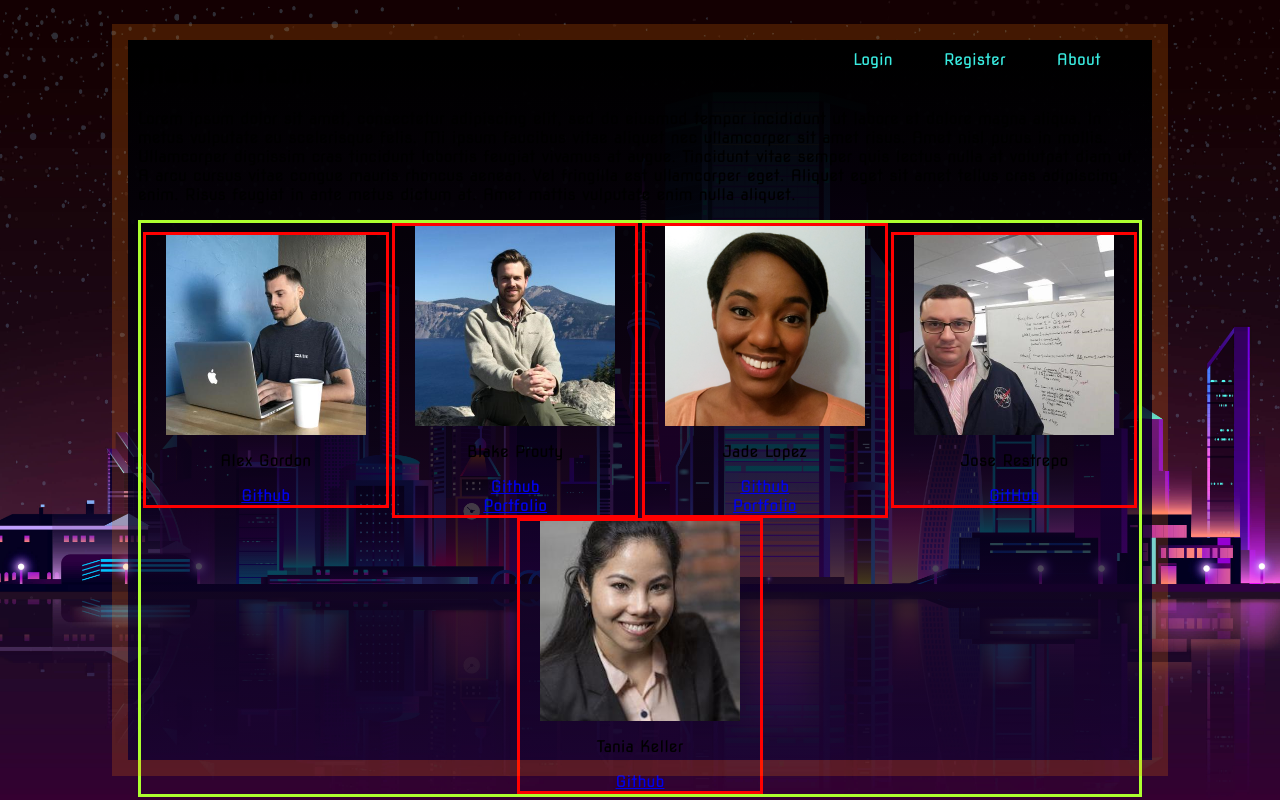
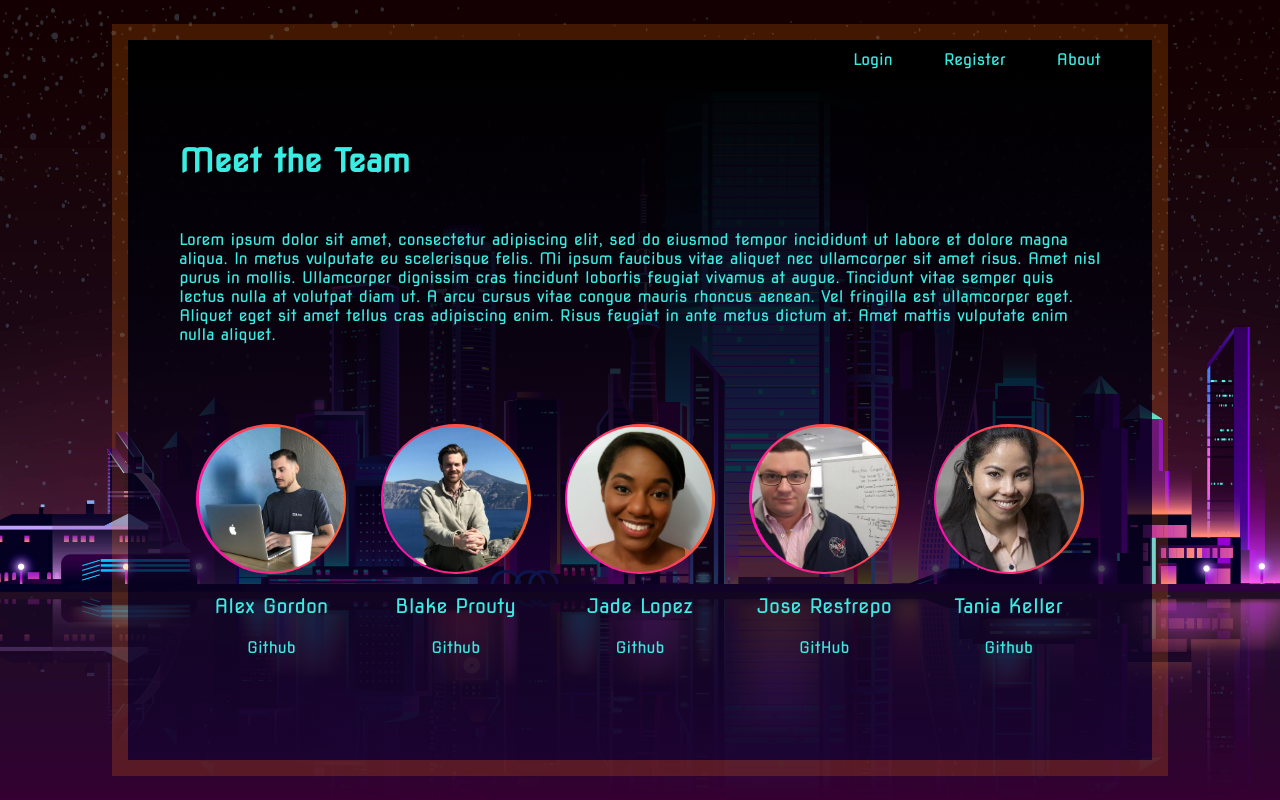
Before and after one commit to cs-24-bw-mud/front-end, a React (Create React App) app: page /about in a window 1280 px wide. Built offline with nearby package versions, Linux system fonts and the light colour scheme.

Commit message:
Finished with about styling for now

```diff
--- a/src/components/About.js
+++ b/src/components/About.js
@@ -9,44 +9,53 @@ import tania from '../assets/tania.png';
 const About = () => {
     return(
         <div className="about-container">
-        <h2 className="about-title">Meet the Team</h2>
+        <h1>Meet the Team</h1>
         <p>Lorem ipsum dolor sit amet, consectetur adipiscing elit, sed do eiusmod tempor incididunt ut labore et dolore magna aliqua. In metus vulputate eu scelerisque felis. Mi ipsum faucibus vitae aliquet nec ullamcorper sit amet risus. Amet nisl purus in mollis. Ullamcorper dignissim cras tincidunt lobortis feugiat vivamus at augue. Tincidunt vitae semper quis lectus nulla at volutpat diam ut.  A arcu cursus vitae congue mauris rhoncus aenean. Vel fringilla est ullamcorper eget. Aliquet eget sit amet tellus cras adipiscing enim. Risus feugiat in ante metus dictum at. Amet mattis vulputate enim nulla aliquet.
         </p>
         <div className="team-container">
             {/* Alex */}
             <div className="team-member">
-                <img className="image" src={alex} alt=" Alex Gordon"></img>
-                <p className="name">Alex Gordon</p>
-                <a className="github" href="https://github.com/agordon1123" target="blank">Github</a>
+                <div className="img-container">
+                    <img src={alex} alt=" Alex Gordon"></img>
+                </div>
+                <h3 >Alex Gordon</h3>
+                <a href="https://github.com/agordon1123" target="blank">Github</a>
             </div>
             {/*Blake */}
             <div className="team-member">
-                <img className="image" src={blake} alt=" Blake Prouty"></img>
-                <p className="name">Blake Prouty</p>
-                <a className="github" href="https://github.com/Prouty89" target="blank">Github</a>
-                <a className="github" href="http://www.blakeprouty.me" target="blank">Portfolio</a>
+                <div className="img-container">
+                    <img src={blake} alt=" Blake Prouty"></img>
+                </div>
+                <h3 >Blake Prouty</h3>
+                <a href="https://github.com/Prouty89" target="blank">Github</a>
+
             </div>
             {/*Jade */}
             <div className="team-member">
-                <img  className="image" src={jade} alt="Jade Lopez"></img>
-                <p className="name">Jade Lopez</p>
-                <a className="github" href="https://github.com/jadeli1720" target="blank">Github</a>
-                <a className="github" href="https://www.jadeelopez.com/" target="blank">Portfolio</a>
+                <div className="img-container">
+                    <img   src={jade} alt="Jade Lopez"></img>
+                </div>
+                <h3 >Jade Lopez</h3>
+                <a href="https://github.com/jadeli1720" target="blank">Github</a>
             </div>
             {/*Jose */}
             <div className="team-member">
-                <img className="image" src={jose} alt="Jose Restrepo"></img>
-                <p className="name">Jose Restrepo</p>
-                <a className="github" href="https://github.com/Artyk77" target="blank">GitHub</a>
+                <div className="img-container">
+                    <img src={jose} alt="Jose Restrepo"></img>
+                </div>
+                <h3 >Jose Restrepo</h3>
+                <a href="https://github.com/Artyk77" target="blank">GitHub</a>
             </div>
             {/*Tania */}
             <div className="team-member">
-                <img  className="image" src={tania} alt="Tania Keller"></img>
-                <p className="name">Tania Keller</p>
-                <a className="github" href="https://github.com/taniamichelle" target="blank">Github</a>
+                <div className="img-container">
+                    <img  src={tania} alt="Tania Keller"></img>
+                </div>
+                <h3 >Tania Keller</h3>
+                <a href="https://github.com/taniamichelle" target="blank">Github</a>
             </div>
         </div>
-        </div>
+    </div>
     )
 }
 
--- a/src/index.scss
+++ b/src/index.scss
@@ -6,6 +6,7 @@ body{
   height: 100vh;
   width: 100vw;
   margin: 0px;
+  color: $lightblue;
   display: flex;
   background: url(./assets/city.jpg);
   background-position: center;
@@ -33,6 +34,6 @@ body{
   outline: 16px solid rgba($orange, .2);
   height: 90%;
   width: 80%;
-  justify-content: space-evenly;
+  // justify-content: space-evenly;
   align-items: center;
 }
--- a/src/styles/about.scss
+++ b/src/styles/about.scss
@@ -1,5 +1,13 @@
-.about-container{
-    padding: 0 10px;
+@import './styles/library.scss';
+
+.about-container {
+    height: 90%;
+    width: 90%;
+    margin: 80px 0 0;
+
+    p {
+        margin-top:50px;
+    }
 
 }
 
@@ -8,7 +16,9 @@
     flex-direction: row;
     flex-wrap: wrap;
     justify-content:center;
-    border: 3px solid greenyellow;
+    margin-top: 80px;
+
+}
 
 .team-member {
 display: flex ;
@@ -16,26 +26,43 @@
 margin: auto;
 justify-content: center;
 text-align: center;
-        border: 3px solid red;
-        .image{
-            max-width: 100%;
-            width: 200px;
-            height: 200px;
-            margin: 0 20px;
+
+    .img-container {
+        width: 150px;
+        height: 150px;
+        border-radius: 50%;
+        background-image:
+            linear-gradient(245deg, $orange, $pink);
+
+        img {
+            border-radius: 50%;
+            width: 145px;
+            height: 145px;
+            padding-top: 2.5px;
+        }
+
+
+    }
+
+
+
+    h3 {
+        font-size: 20px;
+        font-weight: normal;
+        margin: 20px auto ;
+        // z-index: 1;
+    }
+
+    a {
+        color: $lightblue;
+        text-decoration: none;
+        transition: all 0.3s ease-in-out;
+        // z-index: 1;
+
+        &:hover {
+            color:$pink;
         }
     }
 
 
-    // .team-member{
-    //     display: flex ;
-    //     flex-direction: column;
-    //     justify-content: center;
-
-    //     .image{
-    //         border: 1px solid blue;
-    //     max-width: 100px;
-    //     height: auto;
-    // }
-    // }
-
 }
--- a/src/styles/library.scss
+++ b/src/styles/library.scss
@@ -1,9 +1,38 @@
 //Game Colors
 
-$lightblue: #3AECE1 !default;
+$lightblue: #3aece1 !default;
 $blue: #130086 !default;
 $darkblue: #150042 !default;
-$orange: #FF7A00 !default;
-$pink: #FF00C7 !default;
-$purple: #7600AD !default;
+$orange: #ff7a00 !default;
+$pink: #ff00c7 !default;
+$purple: #7600ad !default;
 $blueblack: #110330 !default;
+
+@mixin gradient-border($color1, $color2, $border-width, $direction) {
+    border: none;
+    background-repeat: no-repeat;
+    background-image: linear-gradient(#{$direction}, $color1 0%, $color2 100%), linear-gradient(#{$direction}, $color1 0%, $color2 100%);
+    @if $direction == "to right" or $direction == "to left" {
+        @if $direction == "to right" {
+        border-left: $border-width solid $color1;
+        border-right: $border-width solid $color2;
+        } @else {
+        border-left: $border-width solid $color2;
+        border-right: $border-width solid $color1;
+        }
+        background-position: 0 100%, 0 100%;
+        background-size: 100% $border-width;
+    }
+
+    @if $direction == "to top" or $direction == "to bottom" {
+        @if $direction == "to top" {
+        border-top: $border-width solid $color2;
+        border-bottom: $border-width solid $color1;
+        } @else {
+        border-top: $border-width solid $color1;
+        border-bottom: $border-width solid $color2;
+        }
+        background-position: 0 0, 100% 0;
+        background-size: $border-width 100%;
+    }
+}
```
Also changed, not shown: src/assets/jose.png. Lines whose indentation alone changed are shown as unchanged.
